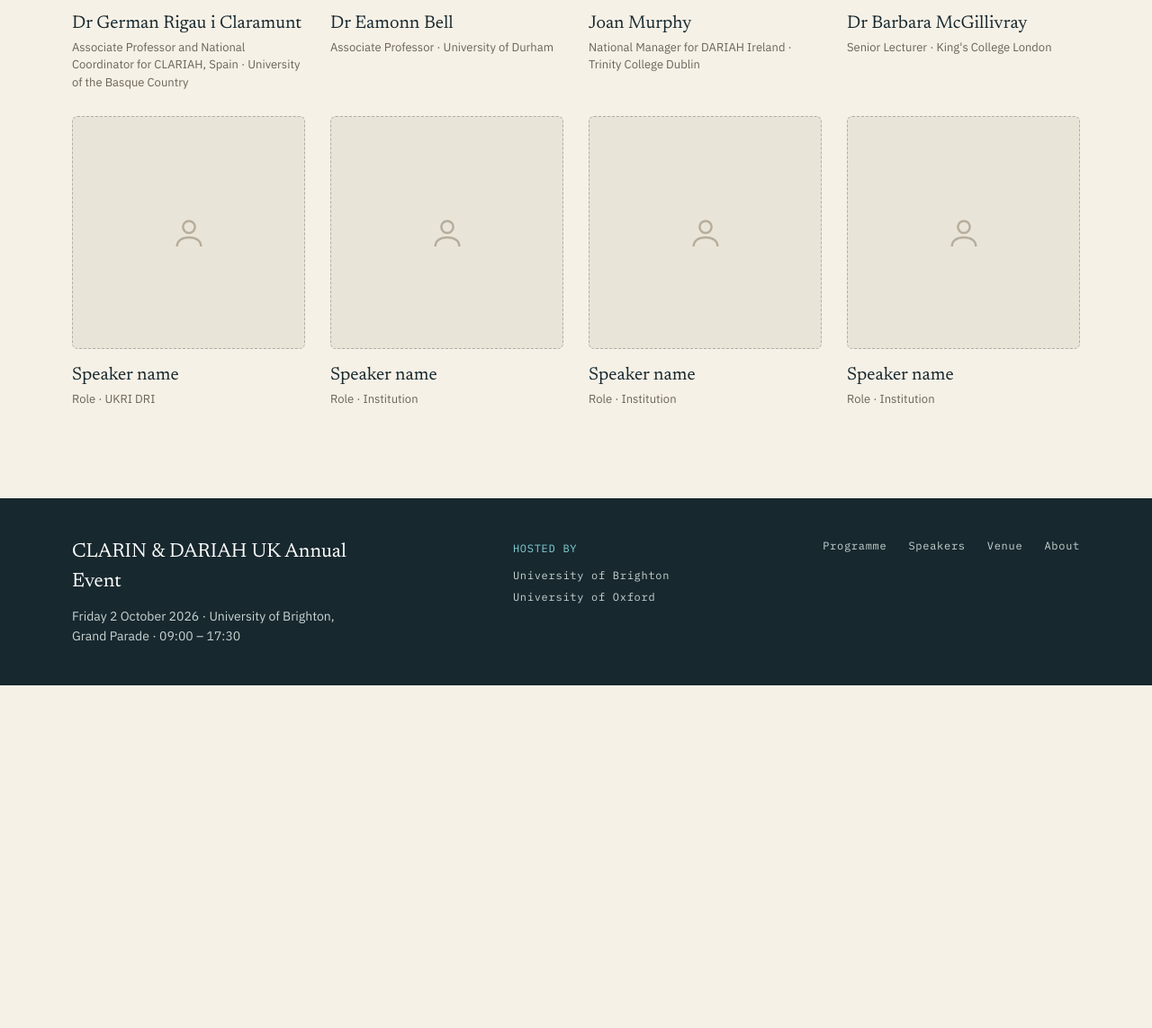
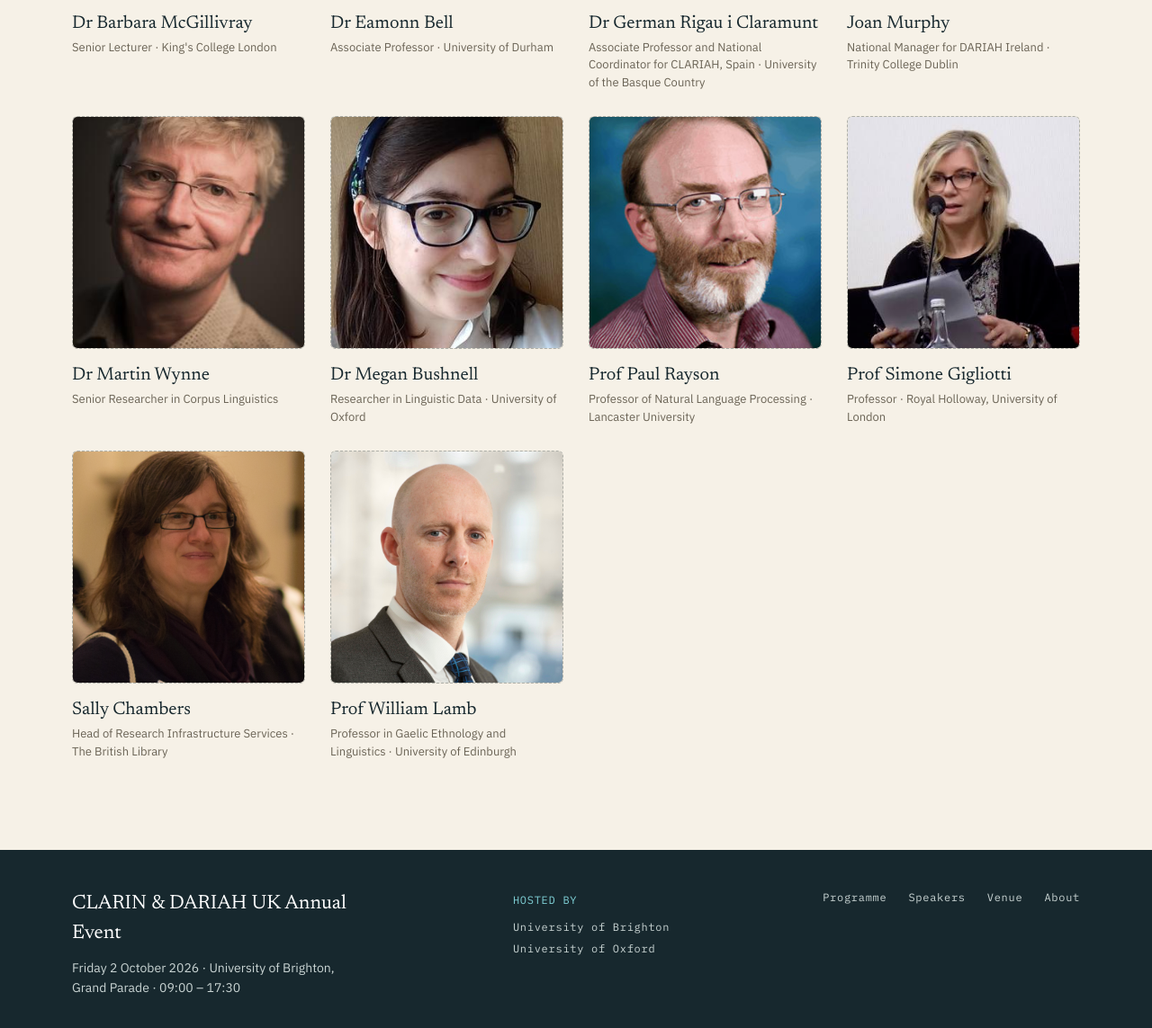
Before and after one commit to UniversityofBrighton/2026clariahuk, a Jekyll site: the page built from speakers.html, in a window 1280 px wide and 1400 px high, scrolled down 565 px, cut to the strip 246-1389 px from the top of the window. Shown: the whole strip at 90% size. Built offline with Jekyll 4.4.1, drawn with Linux system fonts in a browser that asks for light colours; before the commit the page ends 1573 px from its top, so only the background shows below that.

Commit message:
speakers added

```diff
--- a/_data/speakers.yml
+++ b/_data/speakers.yml
@@ -5,27 +5,33 @@ heading: Confirmed line-up
 tag: MORE TO BE ANNOUNCED
 
 list:
+  - name: Dr Barbara McGillivray
+    role: Senior Lecturer · King's College London
+    photo: /assets/speakers/barbara-mcgillivray.png
+  - name: Dr Eamonn Bell
+    role: Associate Professor · University of Durham
+    photo: /assets/speakers/eamonn-bell.png
   - name: Dr German Rigau i Claramunt
     role: Associate Professor and National Coordinator for CLARIAH, Spain · University of the Basque Country
     photo: /assets/speakers/german-rigau.jpg
-  - name: Dr Eamonn Bell
-    role: Associate Professor · University of Durham
-    photo: /assets/speakers/eamonn-bell.png
   - name: Joan Murphy
     role: National Manager for DARIAH Ireland · Trinity College Dublin
     photo: /assets/speakers/joan-murphy.png
-  - name: Dr Barbara McGillivray
-    role: Senior Lecturer · King's College London
-    photo: /assets/speakers/barbara-mcgillivray.png
-  - name: Speaker name
-    role: Role · UKRI DRI
-    photo:
-  - name: Speaker name
-    role: Role · Institution
-    photo:
-  - name: Speaker name
-    role: Role · Institution
-    photo:
-  - name: Speaker name
-    role: Role · Institution
-    photo:
+  - name: Dr Martin Wynne
+    role: Senior Researcher in Corpus Linguistics
+    photo: /assets/speakers/martin-wynne.jpg
+  - name: Dr Megan Bushnell
+    role: Researcher in Linguistic Data · University of Oxford
+    photo: /assets/speakers/megan-bushnell.jpg
+  - name: Prof Paul Rayson
+    role: Professor of Natural Language Processing · Lancaster University
+    photo: /assets/speakers/paul-rayson.jpg
+  - name: Prof Simone Gigliotti
+    role: Professor · Royal Holloway, University of London
+    photo: /assets/speakers/simone-gigliotti.png
+  - name: Sally Chambers
+    role: Head of Research Infrastructure Services · The British Library
+    photo: /assets/speakers/sally-chambers.png
+  - name: Prof William Lamb
+    role: Professor in Gaelic Ethnology and Linguistics · University of Edinburgh
+    photo: /assets/speakers/will-lamb.jpg
```
Also changed, not shown: assets/speakers/Sally-Chambers_director.png (added), assets/speakers/martin-wynne.jpg (added), assets/speakers/megan-bushnell.jpg (added), assets/speakers/paul-rayson.jpg (added), assets/speakers/sally-chambers.png (added), assets/speakers/simone-gigliotti.png (added), assets/speakers/will-lamb.jpg (added).
